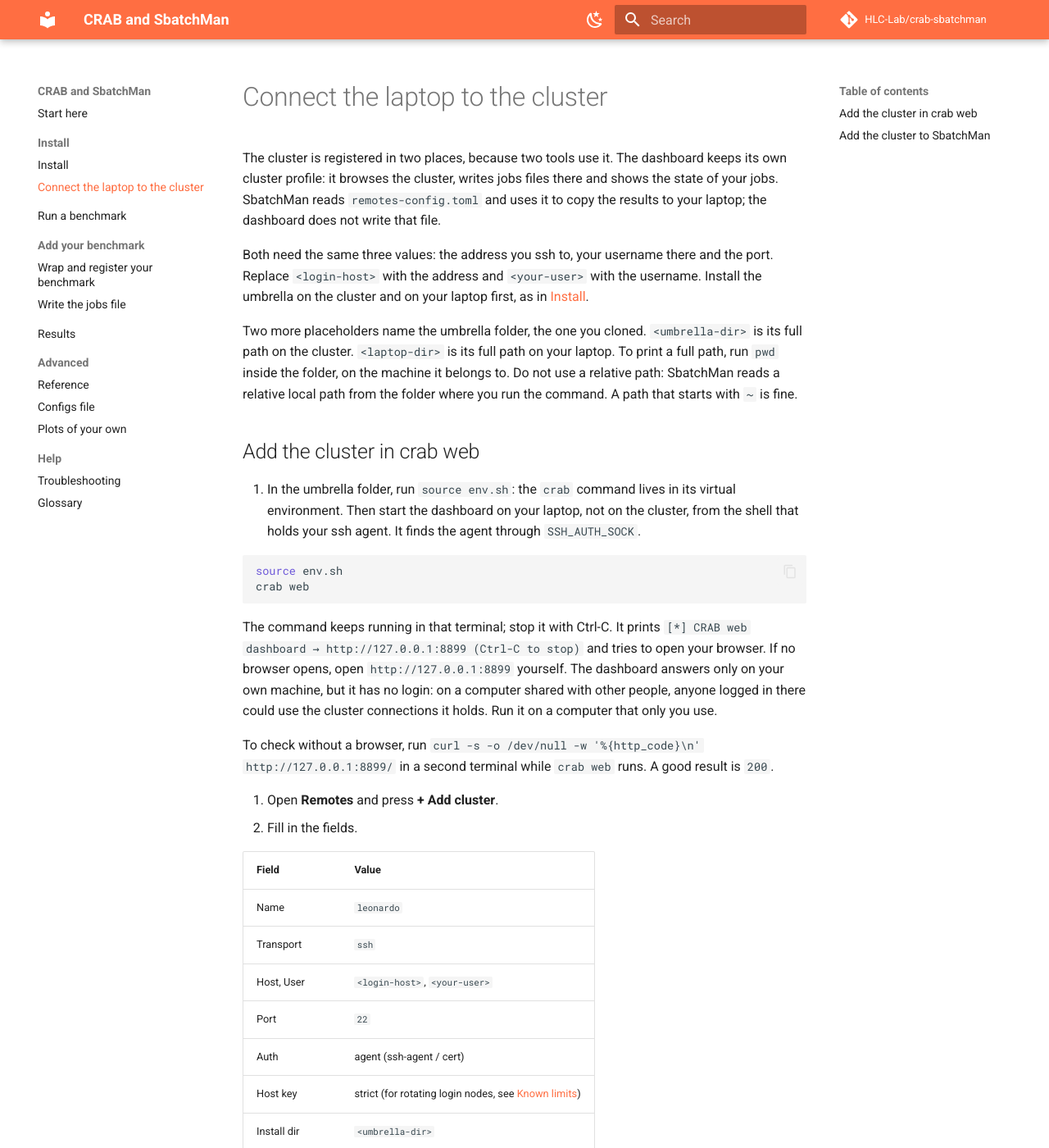
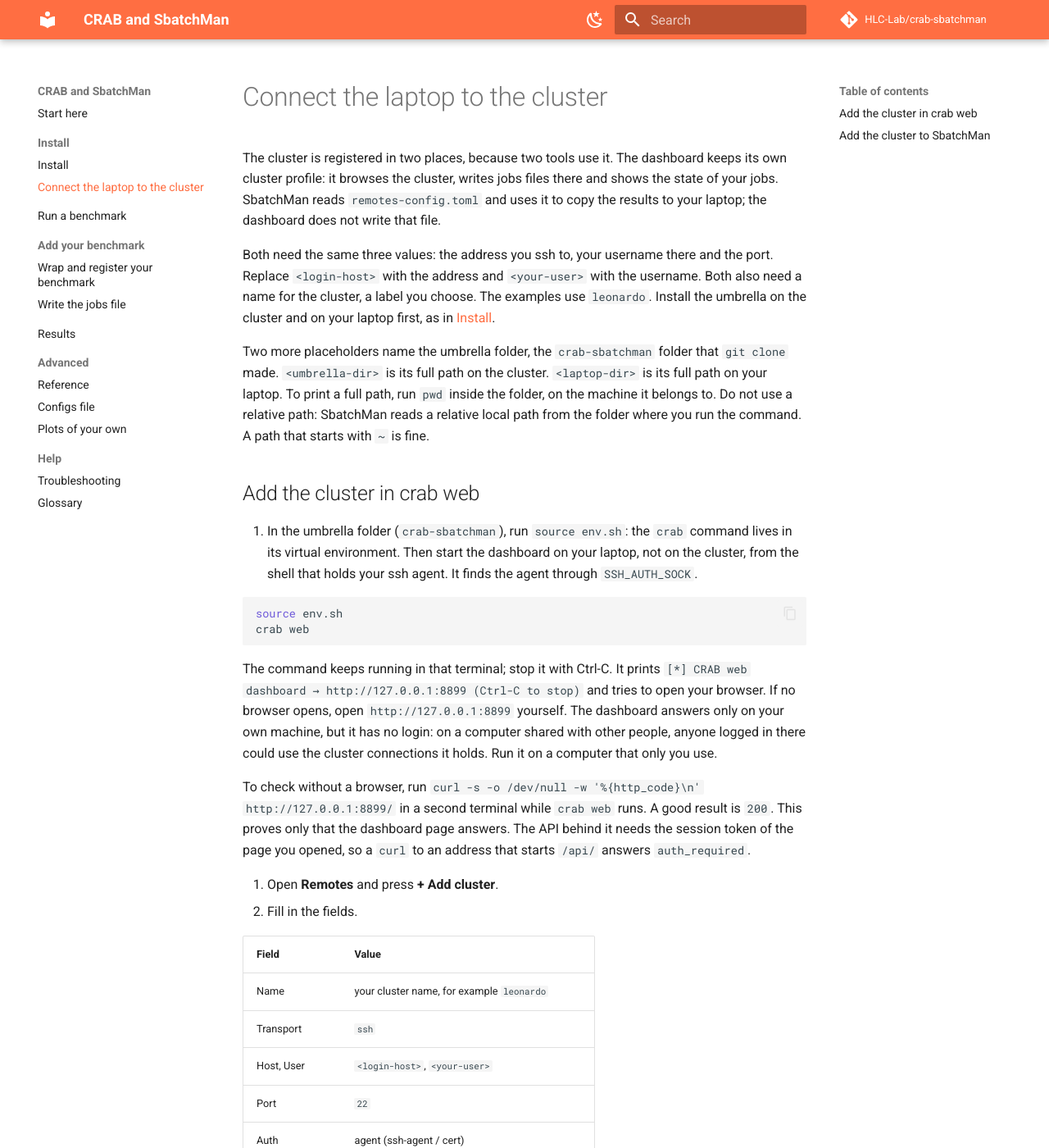
Before and after one commit to HLC-Lab/crab-sbatchman, an MkDocs documentation site: the page built from docs/connect.md, in a window 1280 px wide and 1400 px high. Shown: the whole window at 82% size. Built offline with MkDocs 1.6.1 and Material for MkDocs 9.7.7, drawn with Linux system fonts in a browser that asks for light colours; comment, search, counter and statistics services are not loaded; some of the changed text lies outside the part shown.

Commit message:
docs: third blind-run round, install checks, shared folder and the status screen

````diff
--- a/docs/connect.md
+++ b/docs/connect.md
@@ -2,13 +2,13 @@
 
 The cluster is registered in two places, because two tools use it. The dashboard keeps its own cluster profile: it browses the cluster, writes jobs files there and shows the state of your jobs. SbatchMan reads `remotes-config.toml` and uses it to copy the results to your laptop; the dashboard does not write that file.
 
-Both need the same three values: the address you ssh to, your username there and the port. Replace `<login-host>` with the address and `<your-user>` with the username. Install the umbrella on the cluster and on your laptop first, as in [Install](install.md).
+Both need the same three values: the address you ssh to, your username there and the port. Replace `<login-host>` with the address and `<your-user>` with the username. Both also need a name for the cluster, a label you choose. The examples use `leonardo`. Install the umbrella on the cluster and on your laptop first, as in [Install](install.md).
 
-Two more placeholders name the umbrella folder, the one you cloned. `<umbrella-dir>` is its full path on the cluster. `<laptop-dir>` is its full path on your laptop. To print a full path, run `pwd` inside the folder, on the machine it belongs to. Do not use a relative path: SbatchMan reads a relative local path from the folder where you run the command. A path that starts with `~` is fine.
+Two more placeholders name the umbrella folder, the `crab-sbatchman` folder that `git clone` made. `<umbrella-dir>` is its full path on the cluster. `<laptop-dir>` is its full path on your laptop. To print a full path, run `pwd` inside the folder, on the machine it belongs to. Do not use a relative path: SbatchMan reads a relative local path from the folder where you run the command. A path that starts with `~` is fine.
 
 ## Add the cluster in crab web
 
-1. In the umbrella folder, run `source env.sh`: the `crab` command lives in its virtual environment. Then start the dashboard on your laptop, not on the cluster, from the shell that holds your ssh agent. It finds the agent through `SSH_AUTH_SOCK`.
+1. In the umbrella folder (`crab-sbatchman`), run `source env.sh`: the `crab` command lives in its virtual environment. Then start the dashboard on your laptop, not on the cluster, from the shell that holds your ssh agent. It finds the agent through `SSH_AUTH_SOCK`.
 
    ```bash
    source env.sh
@@ -17,14 +17,14 @@ Two more placeholders name the umbrella folder, the one you cloned. `<umbrella-d
 
    The command keeps running in that terminal; stop it with Ctrl-C. It prints `[*] CRAB web dashboard → http://127.0.0.1:8899  (Ctrl-C to stop)` and tries to open your browser. If no browser opens, open `http://127.0.0.1:8899` yourself. The dashboard answers only on your own machine, but it has no login: on a computer shared with other people, anyone logged in there could use the cluster connections it holds. Run it on a computer that only you use.
 
-   To check without a browser, run `curl -s -o /dev/null -w '%{http_code}\n' http://127.0.0.1:8899/` in a second terminal while `crab web` runs. A good result is `200`.
+   To check without a browser, run `curl -s -o /dev/null -w '%{http_code}\n' http://127.0.0.1:8899/` in a second terminal while `crab web` runs. A good result is `200`. This proves only that the dashboard page answers. The API behind it needs the session token of the page you opened, so a `curl` to an address that starts `/api/` answers `auth_required`.
 
 2. Open **Remotes** and press **+ Add cluster**.
 3. Fill in the fields.
 
    | Field | Value |
    |---|---|
-   | Name | `leonardo` |
+   | Name | your cluster name, for example `leonardo` |
    | Transport | `ssh` |
    | Host, User | `<login-host>`, `<your-user>` |
    | Port | `22` |
@@ -68,7 +68,7 @@ port = 22
 user = "<your-user>"
 ```
 
-The `name` here is a label too. SbatchMan matches `-c leonardo` against it on its copy commands, such as `sbatchman fetch -c leonardo`, and prints it in the headers of their output. It need not equal the dashboard name. The `SBATCHMAN_CLUSTER_NAME` setting that names the cluster in the configs file on the cluster is a separate matter, described in [Configs file](presets.md#another-cluster).
+The `name` here is a label too. If your cluster name is not `leonardo`, replace `leonardo` in this block with it. [Results](results.md#fetch-and-plot) shows the same block. SbatchMan matches the `-c` value against it on its copy commands, such as `sbatchman fetch -c leonardo`, and prints it in the headers of their output. It need not equal the dashboard name. The `SBATCHMAN_CLUSTER_NAME` setting that names the cluster in the configs file on the cluster is a separate matter, described in [Configs file](presets.md#another-cluster).
 
 [Results](results.md#fetch-and-plot) tells you to add `fetch_dirs` lines under this block and a `[global]` section to the same file, and shows the finished file. Keep this block: Results adds no second one.
 
````
Also changed, not shown: docs/benchmarks.md (+2 -2 lines), docs/index.md (+2 -2 lines), docs/install.md (+7 -5 lines), docs/presets.md (+3 -3 lines), docs/troubleshooting.md (+3 -1 lines).
